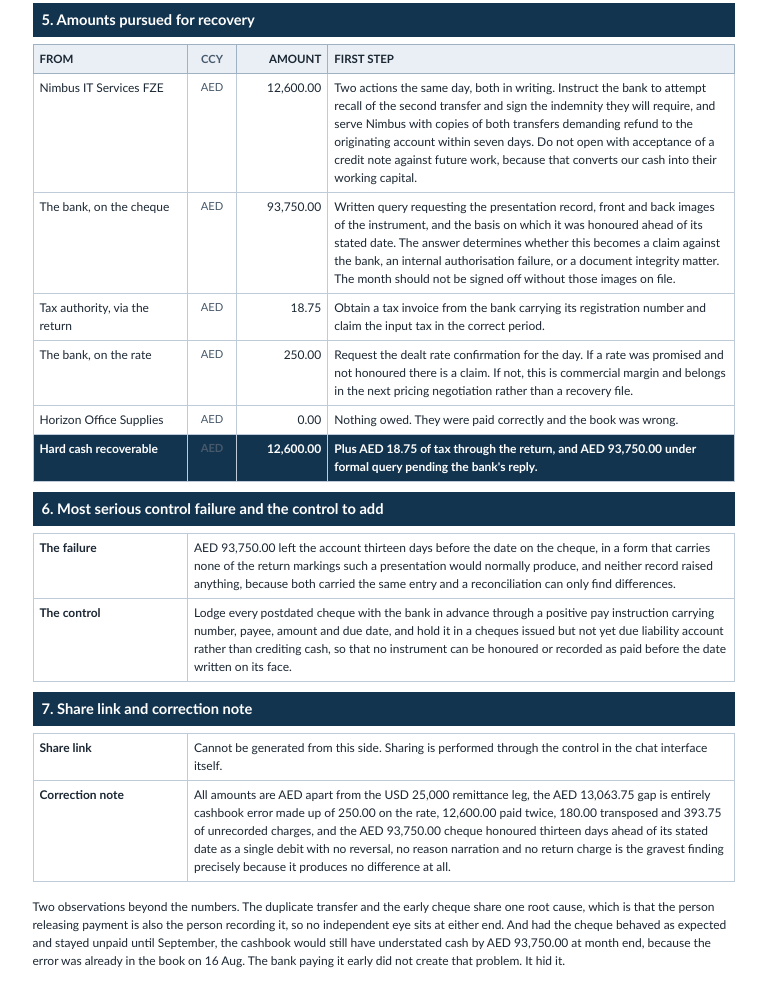
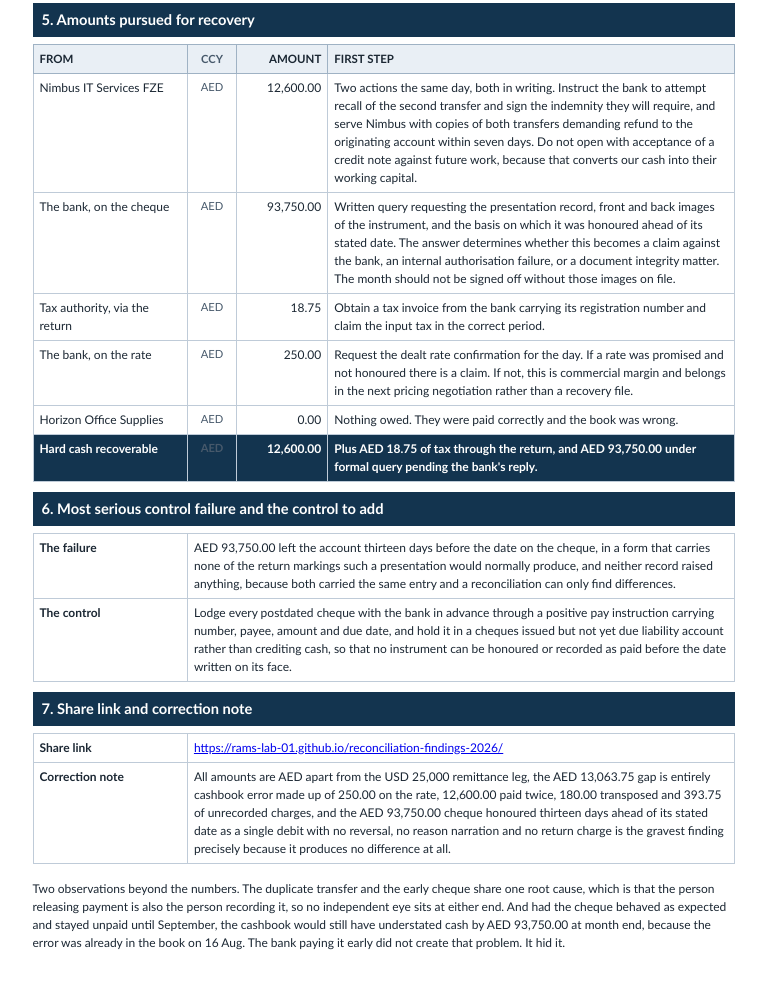
Before and after one commit to Rams-Lab-01/reconciliation-findings-2026, a plain HTML site: page index.html in a window 1280 px wide. Shown: the part 2960-3967 px from the top of the page, without its empty margins (256-1022 px from the left). Drawn offline with Linux system fonts and the light colour scheme.

Commit message:
Update share link with live URL

```diff
--- a/index.html
+++ b/index.html
@@ -320,7 +320,7 @@ td {
 <h2>7. Share link and correction note</h2>
 <table>
 <tbody>
-<tr><td style="width:22%"><strong>Share link</strong></td><td>Cannot be generated from this side. Sharing is performed through the control in the chat interface itself.</td></tr>
+<tr><td style="width:22%"><strong>Share link</strong></td><td><a href="https://rams-lab-01.github.io/reconciliation-findings-2026/">https://rams-lab-01.github.io/reconciliation-findings-2026/</a></td></tr>
 <tr><td><strong>Correction note</strong></td><td>All amounts are AED apart from the USD 25,000 remittance leg, the AED 13,063.75 gap is entirely cashbook error made up of 250.00 on the rate, 12,600.00 paid twice, 180.00 transposed and 393.75 of unrecorded charges, and the AED 93,750.00 cheque honoured thirteen days ahead of its stated date as a single debit with no reversal, no reason narration and no return charge is the gravest finding precisely because it produces no difference at all.</td></tr>
 </tbody>
 </table>
```
